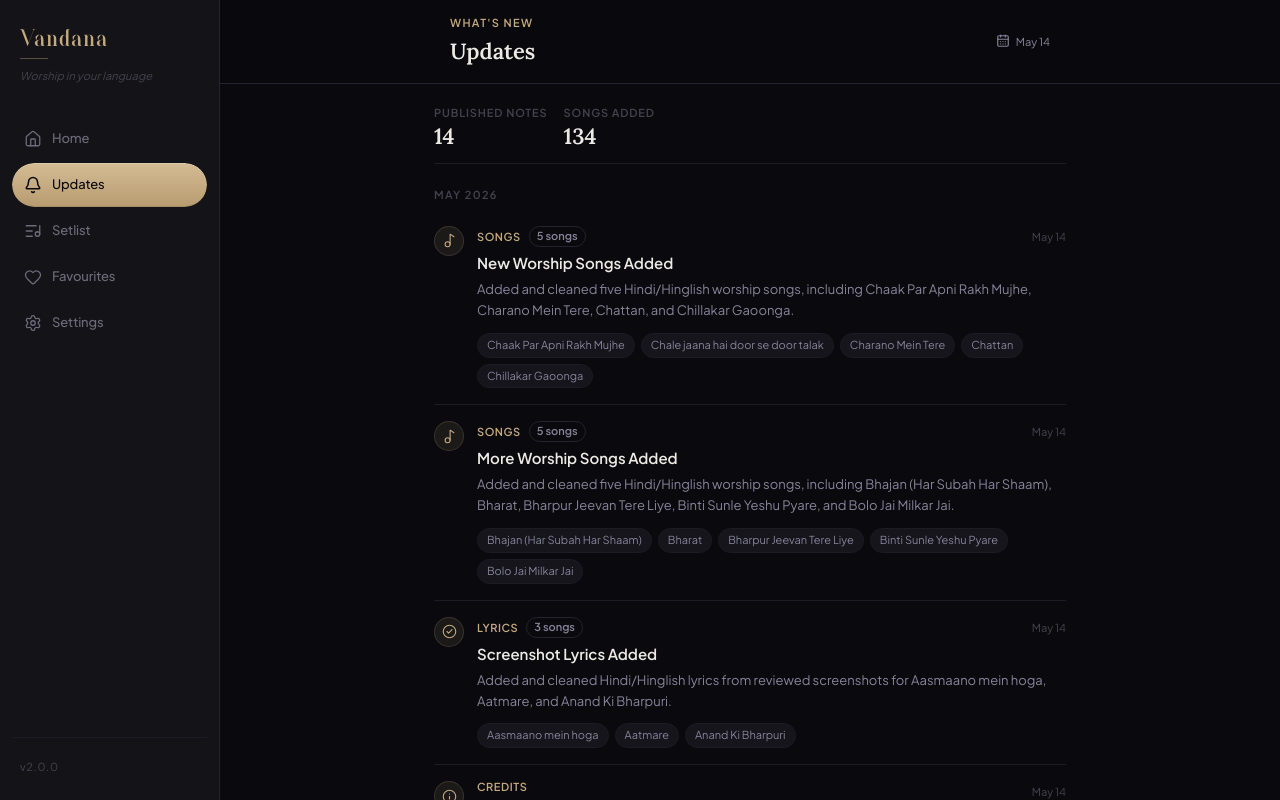
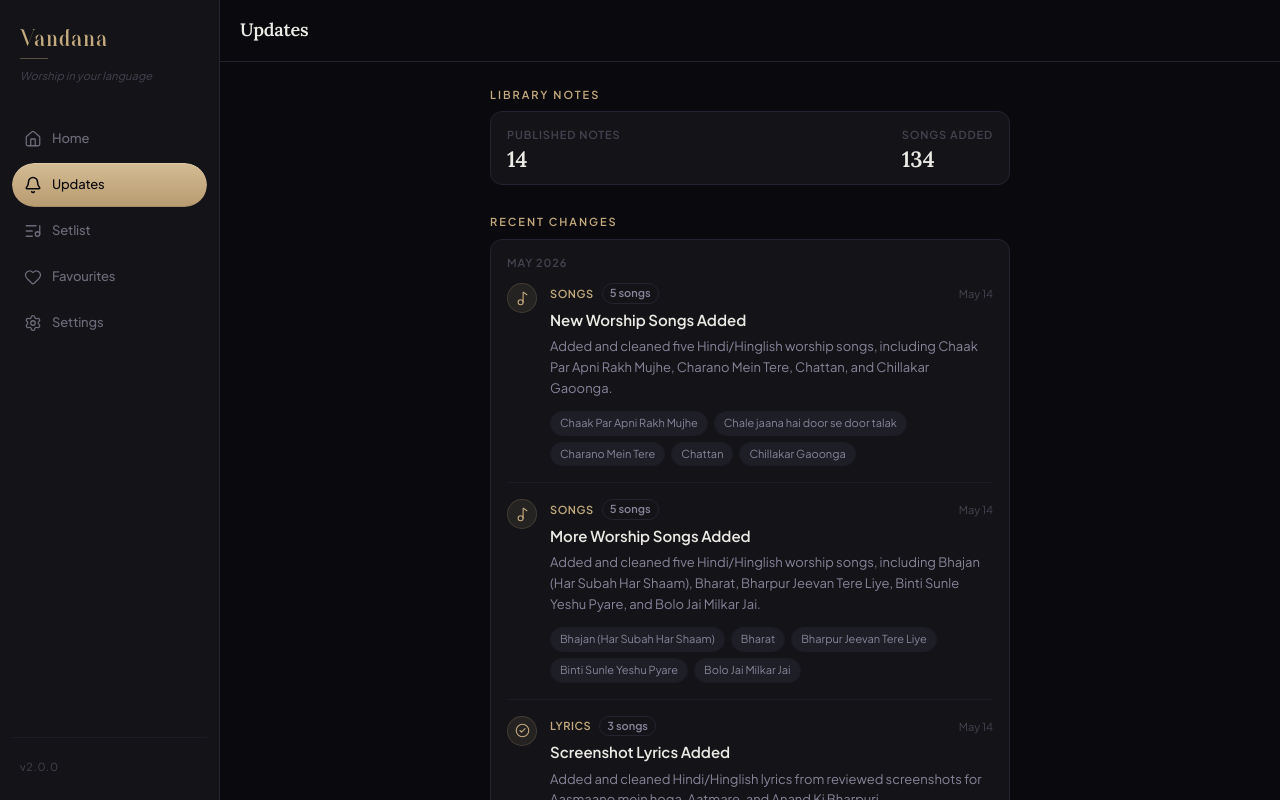
Before and after one commit to TheAlgo7/vandana-worship-app, a Next.js app: page /updates in a window 1280 px wide. Shown: the top 800 px of the page. Built offline with nearby package versions, Linux system fonts and the light colour scheme.

Commit message:
Align updates page with settings style

```diff
--- a/package.json
+++ b/package.json
@@ -1,6 +1,6 @@
 {
   "name": "vandana",
-  "version": "1.9.1",
+  "version": "2.0.0",
   "private": true,
   "scripts": {
     "dev": "next dev",
--- a/src/app/updates/UpdatesContent.tsx
+++ b/src/app/updates/UpdatesContent.tsx
@@ -3,7 +3,6 @@
 import { useEffect } from "react";
 import {
   Bell,
-  CalendarDays,
   CheckCircle2,
   Info,
   Music2,
@@ -54,79 +53,45 @@ export default function UpdatesContent({ updates }: { updates: UpdateEntry[] })
     localStorage.setItem("vandana-updates-last-read", new Date().toISOString());
   }, []);
 
-  const latest = updates[0];
   const totalSongs = updates.reduce((sum, update) => sum + Math.max(update.song_count, 0), 0);
 
   return (
-    <>
+    <div
+      style={{
+        minHeight: "100dvh",
+        background: "var(--bg-base)",
+        color: "var(--text-primary)",
+        paddingBottom: "calc(var(--nav-clearance) + 16px)",
+      }}
+    >
       <header
         style={{
           position: "sticky",
           top: 0,
           zIndex: 40,
-          background: "color-mix(in srgb, var(--bg-base) 92%, transparent)",
+          display: "flex",
+          alignItems: "center",
+          gap: 12,
+          padding: "16px 20px",
+          background: "var(--bg-base)",
           borderBottom: "1px solid var(--border)",
-          backdropFilter: "blur(16px)",
         }}
       >
-        <div
-          className="page-header-content"
+        <h1
           style={{
-            display: "flex",
-            alignItems: "center",
-            justifyContent: "space-between",
-            gap: 16,
-            padding: "14px 20px",
+            fontSize: "var(--text-lg)",
+            fontWeight: 600,
+            letterSpacing: "-0.01em",
           }}
         >
-          <div>
-            <p
-              style={{
-                color: "var(--accent)",
-                fontSize: "var(--text-xs)",
-                fontWeight: 700,
-                letterSpacing: "0.12em",
-                textTransform: "uppercase",
-                marginBottom: 2,
-              }}
-            >
-              What&apos;s new
-            </p>
-            <h1
-              style={{
-                fontFamily: "var(--font-display)",
-                fontSize: "var(--text-xl)",
-                fontWeight: 600,
-                letterSpacing: 0,
-                margin: 0,
-              }}
-            >
-              Updates
-            </h1>
-          </div>
-          {latest && (
-            <span
-              style={{
-                display: "inline-flex",
-                alignItems: "center",
-                gap: 6,
-                color: "var(--text-secondary)",
-                fontSize: "var(--text-xs)",
-                whiteSpace: "nowrap",
-              }}
-            >
-              <CalendarDays size={14} aria-hidden="true" />
-              {formatDate(latest.date)}
-            </span>
-          )}
-        </div>
+          Updates
+        </h1>
       </header>
 
       <main
         style={{
-          padding: "18px 20px",
-          paddingBottom: "calc(var(--nav-clearance) + 18px)",
-          maxWidth: "42rem",
+          padding: "24px 20px",
+          maxWidth: 560,
           margin: "0 auto",
         }}
       >
@@ -169,39 +134,52 @@ export default function UpdatesContent({ updates }: { updates: UpdateEntry[] })
           </div>
         ) : (
           <>
+            <p className="section-label">Library Notes</p>
             <section
               aria-label="Updates summary"
               style={{
                 display: "flex",
                 alignItems: "center",
-                gap: 16,
-                marginBottom: 22,
-                padding: "2px 0 16px",
-                borderBottom: "1px solid var(--border-subtle)",
+                justifyContent: "space-between",
+                gap: 12,
+                marginBottom: 28,
+                padding: "14px 16px",
+                background: "var(--bg-surface)",
+                borderRadius: "var(--radius-md)",
+                border: "1px solid var(--border)",
               }}
             >
               <SummaryStat label="Published notes" value={updates.length.toString()} />
               <SummaryStat label="Songs added" value={totalSongs.toString()} />
             </section>
 
-            <section style={{ display: "grid", gap: 2 }}>
+            <p className="section-label">Recent Changes</p>
+            <section
+              style={{
+                overflow: "hidden",
+                background: "var(--bg-surface)",
+                borderRadius: "var(--radius-md)",
+                border: "1px solid var(--border)",
+              }}
+            >
               {updates.map((update, index) => {
                 const theme = getTheme(update.type);
                 const Icon = theme.icon;
                 const showMonth =
                   index === 0 || formatMonth(update.date) !== formatMonth(updates[index - 1].date);
+                const isLast = index === updates.length - 1;
 
                 return (
-                  <div key={update.id}>
+                  <div key={update.id} style={{ padding: showMonth ? "14px 16px 0" : "0 16px" }}>
                     {showMonth && (
                       <p
                         style={{
                           color: "var(--text-muted)",
                           fontSize: "var(--text-xs)",
                           fontWeight: 700,
-                          letterSpacing: "0.12em",
+                          letterSpacing: "0.08em",
                           textTransform: "uppercase",
-                          margin: index === 0 ? "0 0 8px" : "14px 0 8px",
+                          margin: 0,
                         }}
                       >
                         {formatMonth(update.date)}
@@ -213,8 +191,8 @@ export default function UpdatesContent({ updates }: { updates: UpdateEntry[] })
                         display: "grid",
                         gridTemplateColumns: "30px 1fr",
                         gap: 13,
-                        padding: "14px 0 16px",
-                        borderBottom: "1px solid var(--border-subtle)",
+                        padding: showMonth ? "12px 0 16px" : "16px 0",
+                        borderBottom: isLast ? "none" : "1px solid var(--border-subtle)",
                       }}
                     >
                       <div
@@ -331,7 +309,7 @@ export default function UpdatesContent({ updates }: { updates: UpdateEntry[] })
                                   overflow: "hidden",
                                   textOverflow: "ellipsis",
                                   color: "var(--text-secondary)",
-                                  background: "color-mix(in srgb, var(--bg-elevated) 58%, transparent)",
+                                  background: "var(--bg-elevated)",
                                   border: "1px solid var(--border-subtle)",
                                   borderRadius: "var(--radius-pill)",
                                   padding: "4px 9px",
@@ -354,7 +332,7 @@ export default function UpdatesContent({ updates }: { updates: UpdateEntry[] })
           </>
         )}
       </main>
-    </>
+    </div>
   );
 }
 
```
Also changed, not shown: 1 other file (tests, documents, lock files or other folders).
